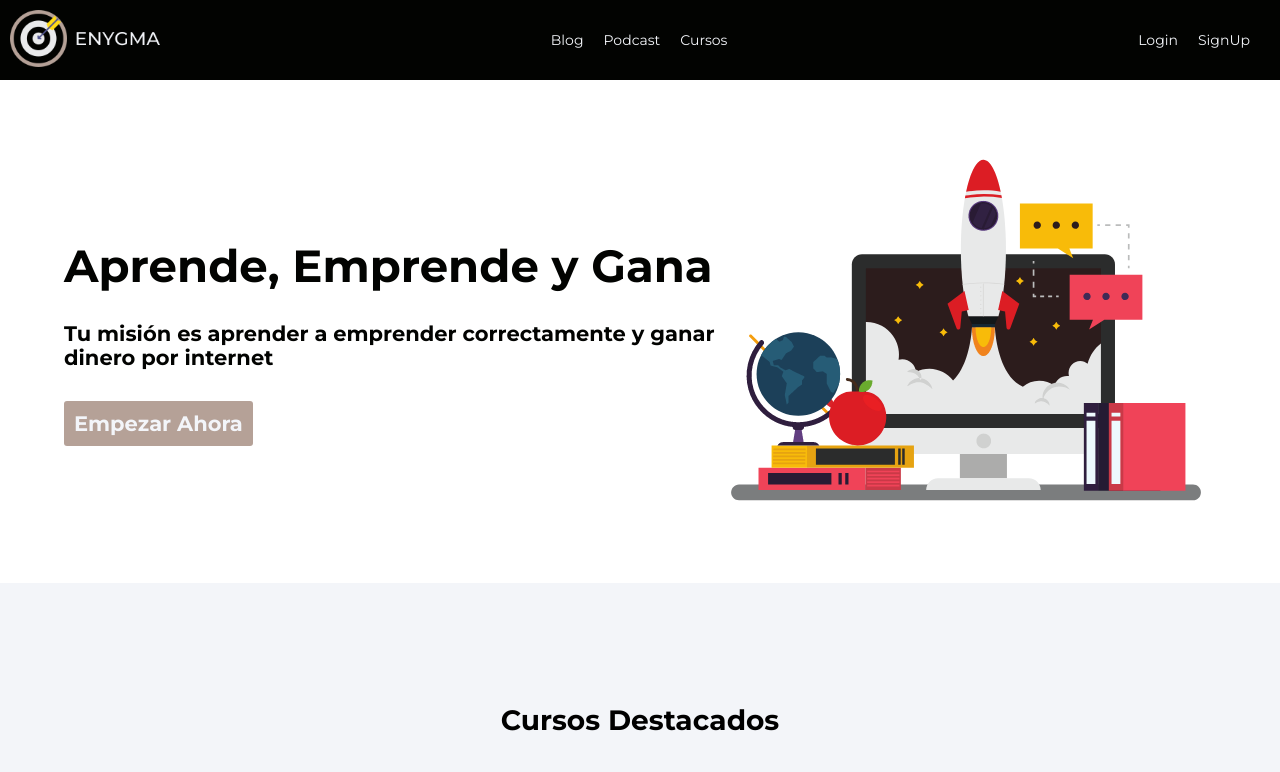
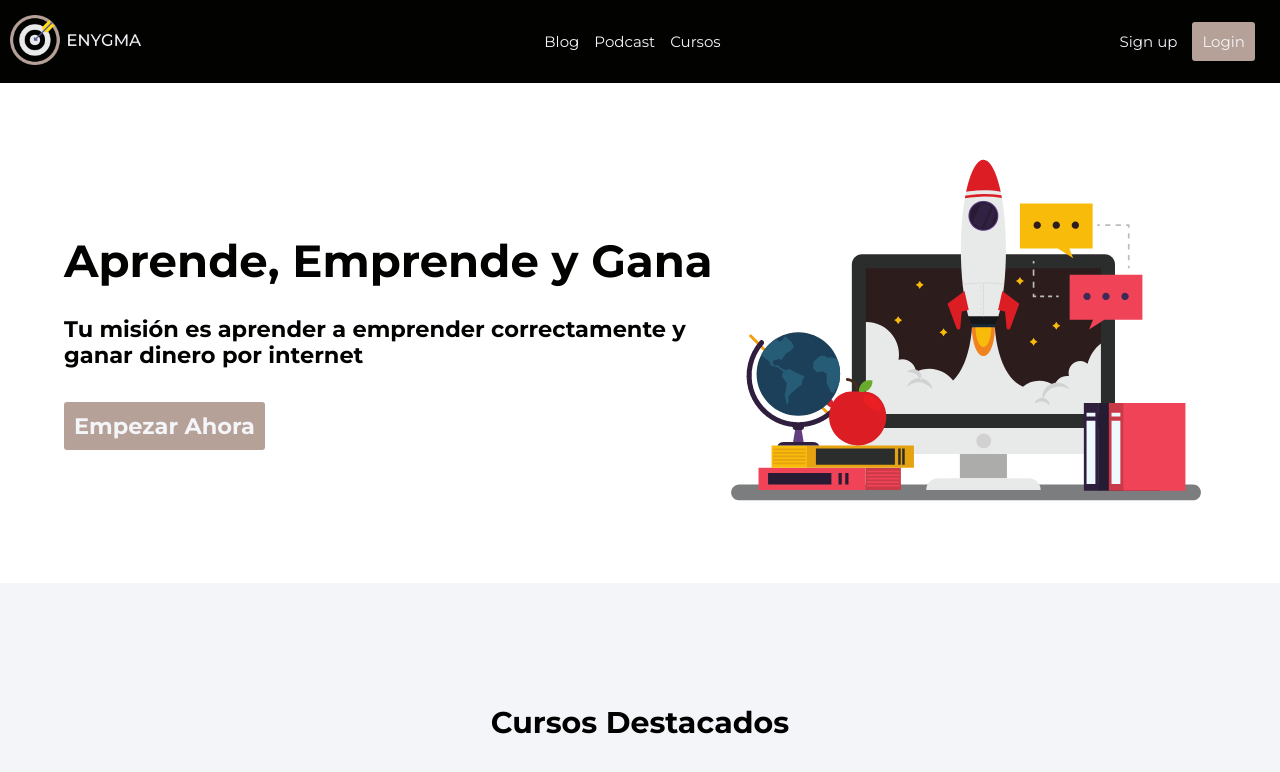
Before and after one commit to edanielacero/Enygma, a plain HTML site: page index.html in a window 1280 px wide. Shown: the top 772 px of the page. Drawn offline with Linux system fonts and the light colour scheme.

Commit message:
Better Navbar

```diff
--- a/css/style.css
+++ b/css/style.css
@@ -11,32 +11,67 @@
 html,body{
     padding: 0px;
     margin: 0px;
-    font-size: 14px;
+    font-size: 15px;
     font-family: 'Montserrat', sans-serif;
 }
-nav{
+/*----------------------------------------------HEADER*/
+header{
+    width: 100%;
+    height: 80px;
+}
+header nav{
+    display: grid;
+    grid-template-columns: repeat(3, 1fr);
+    background-color:var(--darkblue--color);
+    color: var(--mywhite--color);
+}
+nav div{
+    height: 100%;
     display: flex;
-    background-color:var(--darkblue--color);
-    color:var(--mywhite--color);
-    padding: 10px;
-    justify-content: space-between;
     align-items: center;
 }
 nav ul{
-    display: flex;
+    padding: 0px;
+    display:inline-flex;
 }
 nav li{
-    padding-right:20px;
     list-style: none;
+    padding-right: 15px;
 }
-nav li a{
+nav .NavOptions{
+    display: flex;
+    align-items: center;
+    justify-content: center;
+}
+nav .NavCredentials {
+    display: flex;
+    justify-content:flex-end;
+    padding-right:10px;
+}
+nav a{
     text-decoration: none;
     color:var(--mywhite--color);
 }
-nav li a:hover{
+nav a:hover{
     color:var(--gold--color);
 }
-/*-----------------MAIN SECTION--------------*/
+nav .NavLogo img{
+    width: 1fr;
+    height: 50px;
+    padding-left: 10px;
+}
+
+#login{
+    color: var(--mywhite--color);
+    background-color: var(--gold--color);
+    padding: 10px;
+    border-radius: 3px;
+}
+#login:hover{
+    background-color: var(--darkGold--color);
+}
+
+/*---------------------------------HERO SECTION*/
 .mainSection{
     padding-right: 5%;
     padding-left: 5%;
--- a/index.html
+++ b/index.html
@@ -11,10 +11,13 @@
     <title>Enygma</title>
 </head>
 <body>
-    <!--Aqui empieza el navbar-->
+    <!--Aqui empieza el header/navbar-->
+    <header>
         <nav>
             <div class="NavLogo">
-            <img src="images/enygmaLogo.png" alt="" width="150px">
+                <ul>
+                    <li><a href="#"><img src="images/enygmaLogo.png" alt=""></a></li>
+                </ul>
             </div>
             <div class="NavOptions">
                 <ul>
@@ -25,14 +28,15 @@
             </div>
             <div class="NavCredentials">
                 <ul>
-                <li><a href="#">Login</a></li>
-                <li><a href="#">SignUp</a></li>
+                    <li><a href="#">Sign up</a></li>
+                    <li><a href="#" id="login">Login</a></li>
                 </ul>
             </div>
         </nav>
-    <!--Aqui termina el navbar-->
+    </header>
+    <!--Aqui termina el header/navbar-->
 
-    <!--Aqui empieza el Main Section-->
+    <!--Aqui empieza el Hero Section-->
     <div class="mainSection">
         <div class="mainSectionText">
             <h1>Aprende, Emprende y Gana</h1>
@@ -45,7 +49,7 @@
             </div>
         </div>
     </div>
-    <!--Aqui termina el Main Section-->
+    <!--Aqui termina el Hero Section-->
 
     <!--Aqui Empieza Cursos Destacados-->
     <div class="cursosDestacados">
```
Lines whose indentation alone changed are shown as unchanged.
